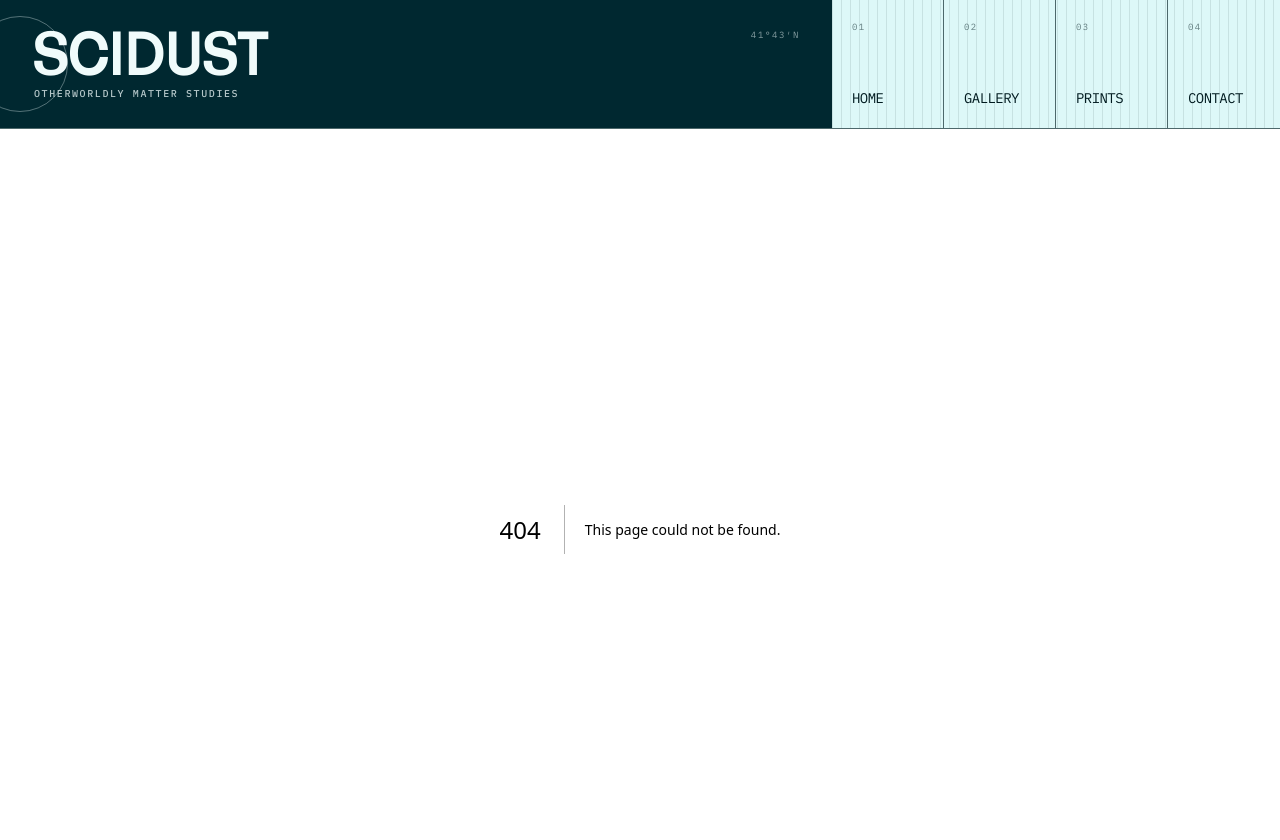
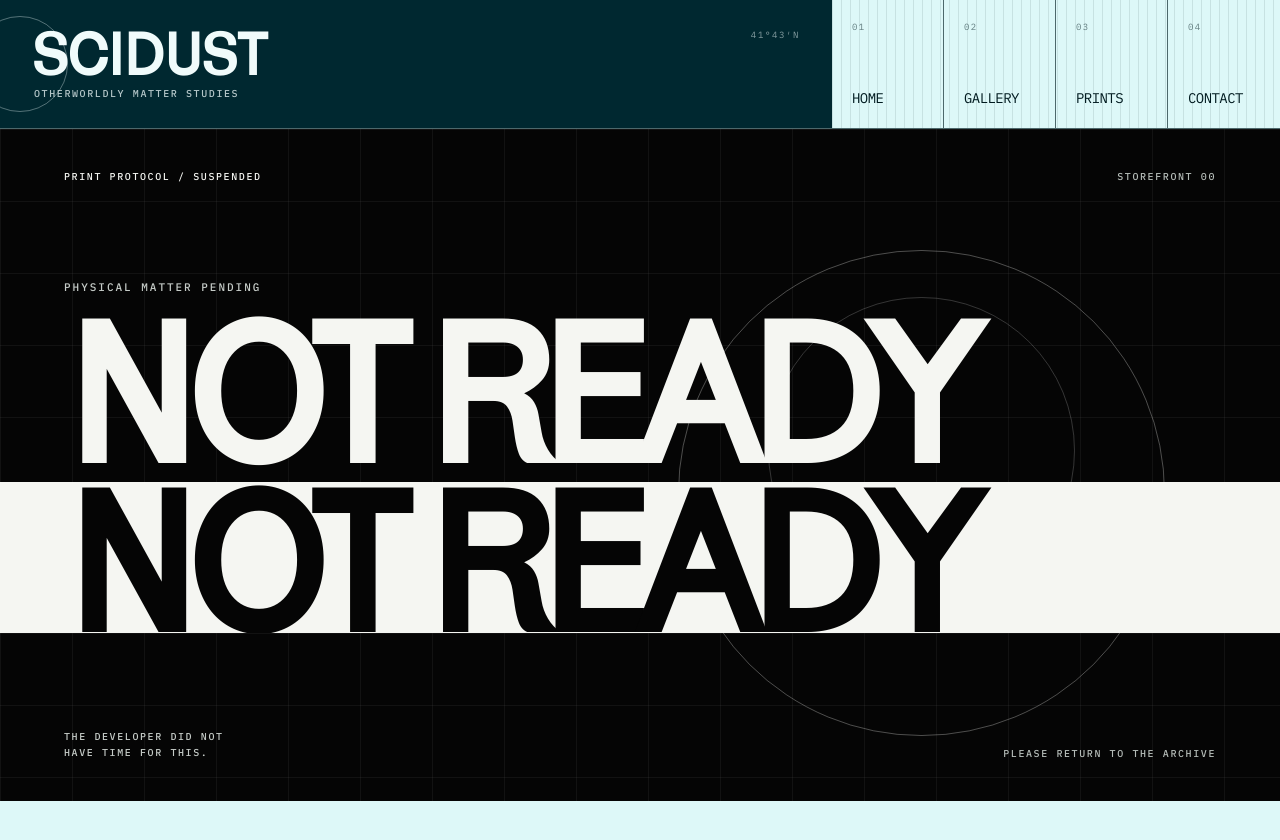
Before and after one commit to k4tastropa/scidust, a Next.js app: page /prints in a window 1280 px wide. Before the commit this address had no page. Shown: the top 840 px of the page. After the commit the page ends 801 px from the top, so only its background shows below. Built offline with nearby package versions, Linux system fonts and the light colour scheme.

Commit message:
contacts page

```diff
--- /dev/null
+++ b/app/contact/page.tsx
@@ -0,0 +1,120 @@
+import type { Metadata } from "next"
+import Image from "next/image"
+
+export const metadata: Metadata = {
+  title: "Contact | SCIDUST",
+  description: "Contact SCIDUST on Instagram or by email.",
+}
+
+export default function ContactPage() {
+  return (
+    <main id="content" className="bg-[#050505] text-[#effffd]">
+      <section className="relative isolate min-h-[calc(100svh-15rem)] overflow-hidden md:min-h-[calc(100svh-8rem)]">
+        <div className="absolute top-0 right-0 left-0 h-[60svh] md:inset-y-0 md:right-[34%] md:h-auto">
+          <Image
+            src="/artwork/30/1.jpg"
+            alt="A cybernetic figure in profile facing toward the contact channels."
+            fill
+            priority
+            sizes="(min-width: 768px) 66vw, 72vw"
+            className="object-cover object-[64%_50%]"
+          />
+        </div>
+        <div
+          aria-hidden="true"
+          className="absolute inset-0 bg-[linear-gradient(180deg,rgba(5,5,5,0.02)_0%,rgba(5,5,5,0.08)_44%,rgba(5,5,5,0.55)_67%,#050505_92%)] md:bg-[linear-gradient(90deg,rgba(5,5,5,0)_0%,rgba(5,5,5,0)_39%,rgba(5,5,5,0.46)_54%,#050505_72%,#050505_100%)]"
+        />
+        <div
+          aria-hidden="true"
+          className="pointer-events-none absolute top-0 bottom-0 left-[57%] hidden w-px bg-[linear-gradient(180deg,transparent_0%,rgba(244,72,64,0.66)_40%,rgba(122,244,235,0.48)_70%,transparent_100%)] md:block"
+        />
+        <div
+          aria-hidden="true"
+          className="pointer-events-none absolute top-[30%] left-[51%] hidden h-px w-[45%] bg-[#f44840]/55 md:block"
+        />
+
+        <div className="relative mx-auto flex min-h-[calc(100svh-15rem)] max-w-[1600px] flex-col px-5 py-6 sm:px-8 md:min-h-[calc(100svh-8rem)] md:px-12 md:py-10 xl:px-16">
+          <div className="flex items-start justify-between gap-6 font-mono text-[9px] font-medium tracking-[0.16em] text-[#a7e5df] uppercase sm:text-[10px] md:ml-auto md:w-[41%]">
+            <p>Open channel</p>
+            <p className="text-right text-[#f4988f]">Contact / 30</p>
+          </div>
+
+          <div className="mt-[46svh] w-full pb-10 md:my-auto md:ml-auto md:w-[41%] md:pb-0">
+            <p className="font-mono text-[10px] font-medium tracking-[0.18em] text-[#f4988f] uppercase sm:text-[11px]">
+              Signal received here
+            </p>
+            <h1 className="font-display mt-5 max-w-[8ch] text-[clamp(3.8rem,6.8vw,7.6rem)] leading-[0.8] tracking-[-0.065em] uppercase">
+              Say
+              <br />
+              something
+              <br />
+              strange.
+            </h1>
+
+            <div className="mt-9 border-t border-[#a7e5df]/35">
+              <a
+                href="https://www.instagram.com/scidust9/"
+                target="_blank"
+                rel="noreferrer"
+                className="group flex min-h-18 items-center justify-between gap-4 border-b border-[#a7e5df]/35 py-4 transition-colors duration-200 outline-none hover:text-[#f4988f] focus-visible:ring-2 focus-visible:ring-[#a7e5df] focus-visible:ring-inset motion-reduce:transition-none"
+              >
+                <span>
+                  <span className="block font-mono text-[9px] font-medium tracking-[0.16em] text-[#a7e5df] uppercase sm:text-[10px]">
+                    Instagram
+                  </span>
+                  <span className="font-display mt-1 block text-[clamp(1.9rem,3vw,3.1rem)] leading-none tracking-[-0.05em]">
+                    @scidust9
+                  </span>
+                </span>
+                <svg
+                  aria-hidden="true"
+                  viewBox="0 0 28 28"
+                  fill="none"
+                  className="size-7 shrink-0 transition-transform duration-200 group-hover:translate-x-1 group-hover:-translate-y-1 motion-reduce:transition-none"
+                >
+                  <path
+                    d="M7 21 21 7M10 7h11v11"
+                    stroke="currentColor"
+                    strokeWidth="1.4"
+                    strokeLinecap="square"
+                  />
+                </svg>
+              </a>
+
+              <a
+                href="mailto:contact@scidust.com"
+                className="group flex min-h-18 items-center justify-between gap-4 border-b border-[#a7e5df]/35 py-4 transition-colors duration-200 outline-none hover:text-[#f4988f] focus-visible:ring-2 focus-visible:ring-[#a7e5df] focus-visible:ring-inset motion-reduce:transition-none"
+              >
+                <span>
+                  <span className="block font-mono text-[9px] font-medium tracking-[0.16em] text-[#a7e5df] uppercase sm:text-[10px]">
+                    Email
+                  </span>
+                  <span className="font-display mt-1 block text-[clamp(1.7rem,2.45vw,2.7rem)] leading-[0.92] tracking-[-0.05em] break-all">
+                    contact@scidust.com
+                  </span>
+                </span>
+                <svg
+                  aria-hidden="true"
+                  viewBox="0 0 28 28"
+                  fill="none"
+                  className="size-7 shrink-0 transition-transform duration-200 group-hover:translate-x-1 group-hover:-translate-y-1 motion-reduce:transition-none"
+                >
+                  <path
+                    d="M7 21 21 7M10 7h11v11"
+                    stroke="currentColor"
+                    strokeWidth="1.4"
+                    strokeLinecap="square"
+                  />
+                </svg>
+              </a>
+            </div>
+          </div>
+
+          <p className="hidden font-mono text-[9px] font-medium tracking-[0.16em] text-[#a7e5df]/70 uppercase md:ml-auto md:block md:w-[41%] md:text-[10px]">
+            Every signal reaches somewhere
+          </p>
+        </div>
+      </section>
+    </main>
+  )
+}
--- /dev/null
+++ b/app/prints/page.tsx
@@ -0,0 +1,57 @@
+import type { Metadata } from "next"
+
+export const metadata: Metadata = {
+  title: "Prints | SCIDUST",
+  description: "SCIDUST print editions are not ready yet.",
+}
+
+export default function PrintsPage() {
+  return (
+    <main id="content" className="bg-[#050505] text-[#f5f6f2]">
+      <section className="relative isolate flex min-h-[calc(100svh-15rem)] overflow-hidden md:min-h-[calc(100svh-8rem)]">
+        <div
+          aria-hidden="true"
+          className="pointer-events-none absolute inset-0 [background-image:linear-gradient(rgba(245,246,242,0.16)_1px,transparent_1px),linear-gradient(90deg,rgba(245,246,242,0.16)_1px,transparent_1px)] [background-size:72px_72px] opacity-35"
+        />
+        <div
+          aria-hidden="true"
+          className="pointer-events-none absolute top-[18%] right-[9%] h-[38vw] max-h-[32rem] w-[38vw] max-w-[32rem] rounded-full border border-[#f5f6f2]/30"
+        />
+        <div
+          aria-hidden="true"
+          className="pointer-events-none absolute top-[25%] right-[16%] h-[24vw] max-h-[20rem] w-[24vw] max-w-[20rem] rounded-full border border-[#f5f6f2]/20"
+        />
+
+        <div className="relative mx-auto flex w-full max-w-[1600px] flex-col px-5 py-6 sm:px-8 md:px-12 md:py-10 xl:px-16">
+          <div className="flex items-start justify-between gap-6 font-mono text-[9px] font-medium tracking-[0.16em] uppercase sm:text-[10px]">
+            <p>Print protocol / suspended</p>
+            <p className="text-right text-[#b4bbb7]">Storefront 00</p>
+          </div>
+
+          <div className="my-auto py-12">
+            <p className="mb-5 font-mono text-[10px] font-medium tracking-[0.18em] text-[#c6ccc8] uppercase sm:text-[11px]">
+              Physical matter pending
+            </p>
+            <h1 className="font-display text-[clamp(4.8rem,16.6vw,18rem)] leading-[0.69] tracking-[-0.095em] uppercase">
+              Not ready
+            </h1>
+            <div className="relative z-10 -mx-5 mt-5 overflow-hidden bg-[#f5f6f2] px-5 py-[0.13em] text-[#050505] sm:-mx-8 sm:px-8 md:-mx-12 md:px-12 xl:-mx-16 xl:px-16">
+              <p className="font-display text-[clamp(4.8rem,16.6vw,18rem)] leading-[0.69] tracking-[-0.095em] whitespace-nowrap uppercase">
+                Not ready
+              </p>
+            </div>
+          </div>
+
+          <div className="flex flex-wrap items-end justify-between gap-6 font-mono text-[9px] font-medium tracking-[0.16em] uppercase sm:text-[10px]">
+            <p className="max-w-[28ch] leading-relaxed text-[#c6ccc8]">
+              The developer did not have time for this.
+            </p>
+            <p className="text-right text-[#b4bbb7]">
+              Please return to the archive
+            </p>
+          </div>
+        </div>
+      </section>
+    </main>
+  )
+}
```
